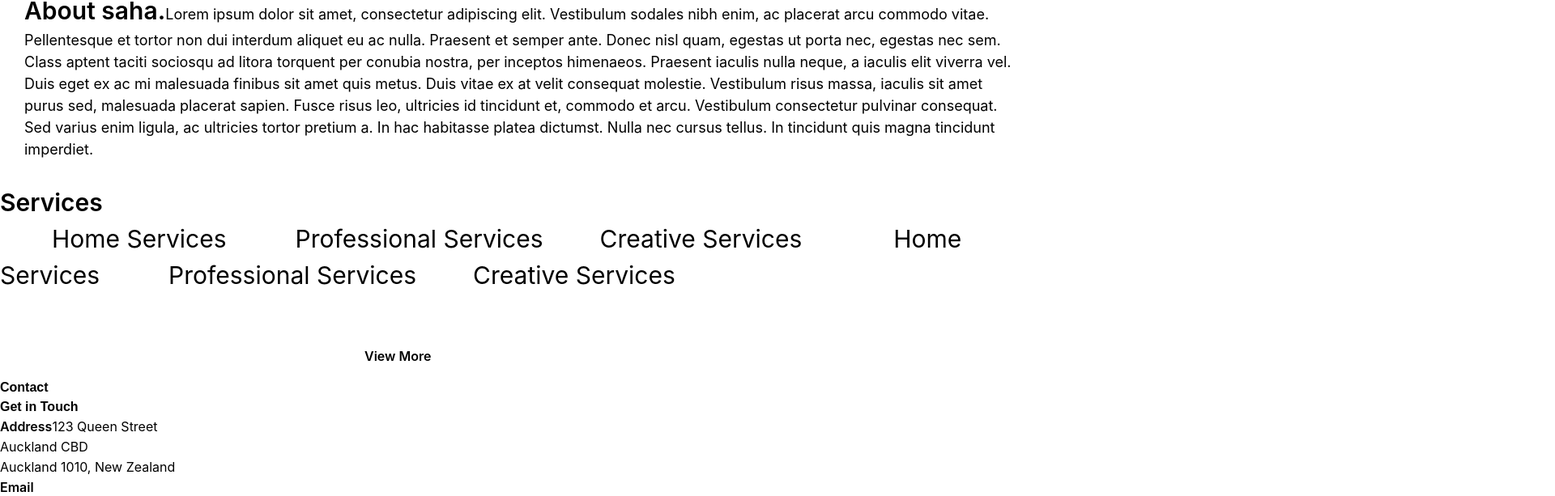
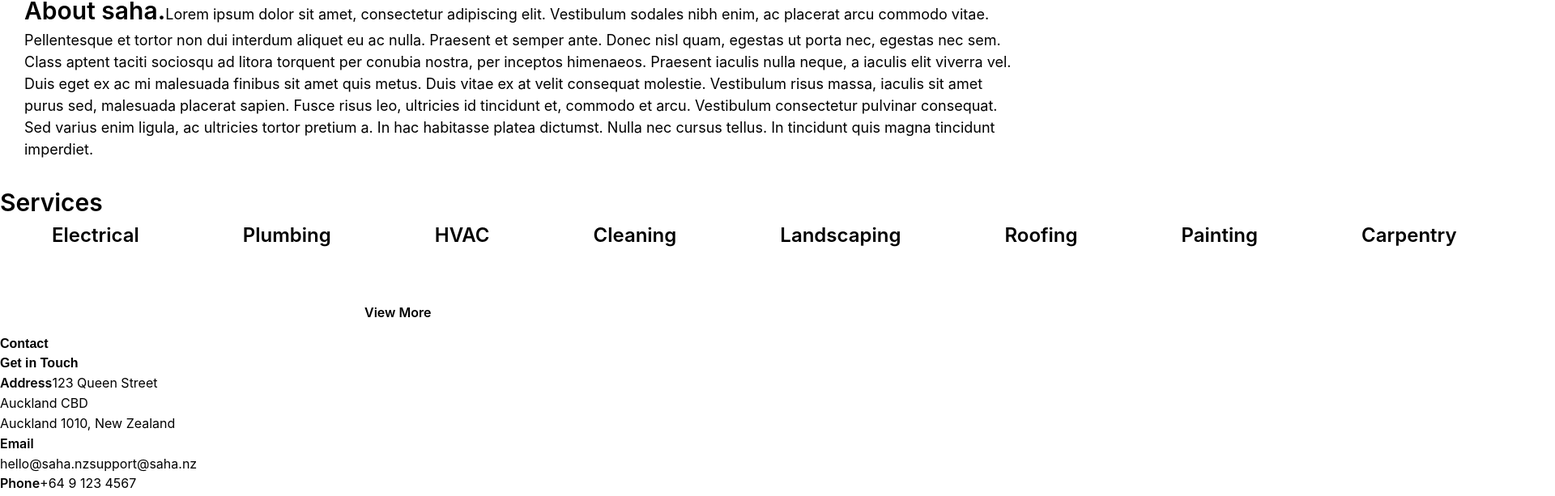
Before and after one commit to dxv5648/Saha, a React (Vite) app in the folder saha-project/: page / in a window 1280 px wide. Shown: the part 579-1192 px from the top of the page at 81% size, 1920 px wide, since content can reach past the window. Built offline with nearby package versions, Linux system fonts and the light colour scheme.

Commit message:
Update links

```diff
--- a/saha-project/src/home-page/service-overview.jsx
+++ b/saha-project/src/home-page/service-overview.jsx
@@ -1,6 +1,18 @@
 import { Link } from "react-router-dom";
 
 export default function ServiceOverview() {
+  const services = [
+    "Electrical",
+    "Plumbing",
+    "HVAC",
+    "Cleaning",
+    "Landscaping",
+    "Roofing",
+    "Painting",
+    "Carpentry",
+    "Appliances",
+  ];
+
   return (
     <div className="flex flex-col items-center mb-33 w-full px-[10vw]">
       <span
@@ -16,97 +28,24 @@ export default function ServiceOverview() {
           marginBottom: "clamp(30px, 4vw, 50px)",
         }}
       >
+        {services.map((service) => (
           <Link
-          to="/Service-Expand"
-          className="flex flex-col items-center bg-[#0F0F0FB5] text-left rounded-[20px] border-0 cursor-pointer hover:bg-[#1a1a1a] transition-colors"
+            key={service}
+            to={`/Service?service=${encodeURIComponent(service)}&category=${encodeURIComponent(service)}`}
+            className="group flex flex-col items-center justify-center bg-gradient-to-br from-[#1a1a1a] to-[#0F0F0F] text-center rounded-[20px] border border-[#333333] cursor-pointer hover:from-[#2a2a2a] hover:to-[#1a1a1a] hover:border-[#555555] transition-all duration-300 shadow-lg hover:shadow-xl hover:scale-105"
             style={{
               padding: "clamp(40px, 6vw, 68px) clamp(30px, 5vw, 65px)",
-            gap: "clamp(12px, 2vw, 18px)",
+              minHeight: "clamp(150px, 20vw, 220px)",
             }}
           >
             <span
-            className="text-white whitespace-nowrap inter-regular text-center"
-            style={{ fontSize: "clamp(0.875rem, 2.5vw, 1.875rem)" }}
+              className="text-white inter-semi-bold text-center group-hover:text-blue-400 transition-colors duration-300"
+              style={{ fontSize: "clamp(1rem, 2.5vw, 1.5rem)" }}
             >
-            {"Home Services"}
+              {service}
             </span>
           </Link>
-        <Link
-          //href="/services/professional"
-          className="flex flex-col items-center bg-[#0F0F0FB5] text-left rounded-[20px] border-0 cursor-pointer hover:bg-[#1a1a1a] transition-colors"
-          style={{
-            padding: "clamp(40px, 6vw, 68px) clamp(15px, 2vw, 21px)",
-            gap: "clamp(14px, 2vw, 21px)",
-          }}
-        >
-          <span
-            className="text-white whitespace-nowrap inter-regular text-center"
-            style={{ fontSize: "clamp(0.875rem, 2.5vw, 1.875rem)" }}
-          >
-            {"Professional Services"}
-          </span>
-        </Link>
-        <Link
-          //href="/services/creative"
-          className="flex flex-col items-center bg-[#0F0F0FB5] text-left rounded-[20px] border-0 cursor-pointer hover:bg-[#1a1a1a] transition-colors"
-          style={{
-            padding: "clamp(40px, 6vw, 68px) clamp(30px, 4vw, 49px)",
-            gap: "clamp(12px, 2vw, 18px)",
-          }}
-        >
-          <span
-            className="text-white whitespace-nowrap inter-regular text-center"
-            style={{ fontSize: "clamp(1.25rem, 3vw, 1.875rem)" }}
-          >
-            {"Creative Services"}
-          </span>
-        </Link>
-
-        <Link
-          //href="/services/home"
-          className="flex flex-col items-center bg-[#0F0F0FB5] text-left rounded-[20px] border-0 cursor-pointer hover:bg-[#1a1a1a] transition-colors"
-          style={{
-            padding: "clamp(40px, 6vw, 68px) clamp(30px, 5vw, 65px)",
-            gap: "clamp(12px, 2vw, 18px)",
-          }}
-        >
-          <span
-            className="text-white whitespace-nowrap inter-regular text-center"
-            style={{ fontSize: "clamp(1.25rem, 3vw, 1.875rem)" }}
-          >
-            {"Home Services"}
-          </span>
-        </Link>
-        <Link
-          //href="/services/professional"
-          className="flex flex-col items-center bg-[#0F0F0FB5] text-left rounded-[20px] border-0 cursor-pointer hover:bg-[#1a1a1a] transition-colors"
-          style={{
-            padding: "clamp(40px, 6vw, 68px) clamp(15px, 2vw, 21px)",
-            gap: "clamp(14px, 2vw, 21px)",
-          }}
-        >
-          <span
-            className="text-white whitespace-nowrap inter-regular text-center"
-            style={{ fontSize: "clamp(1.25rem, 3vw, 1.875rem)" }}
-          >
-            {"Professional Services"}
-          </span>
-        </Link>
-        <Link
-          //href="/services/creative"
-          className="flex flex-col items-center bg-[#0F0F0FB5] text-left rounded-[20px] border-0 cursor-pointer hover:bg-[#1a1a1a] transition-colors"
-          style={{
-            padding: "clamp(40px, 6vw, 68px) clamp(30px, 4vw, 49px)",
-            gap: "clamp(12px, 2vw, 18px)",
-          }}
-        >
-          <span
-            className="text-white whitespace-nowrap inter-regular text-center"
-            style={{ fontSize: "clamp(0.875rem, 2.5vw, 1.875rem)" }}
-          >
-            {"Creative Services"}
-          </span>
-        </Link>
+        ))}
       </div>
 
       <Link to="/Service">
--- a/saha-project/src/service-page/service.jsx
+++ b/saha-project/src/service-page/service.jsx
@@ -47,6 +47,15 @@ function Body() {
       setCurrentPage(1);
     }
   }, [aiResults]);
+
+  // Handle category query parameter from service overview
+  useEffect(() => {
+    const categoryParam = searchParams.get("category");
+    if (categoryParam) {
+      setSelectedCategory(decodeURIComponent(categoryParam));
+      setCurrentPage(1);
+    }
+  }, [searchParams]);
 
   // Handle compare query parameter from AI search
   useEffect(() => {
```
Lines whose indentation alone changed are shown as unchanged.
